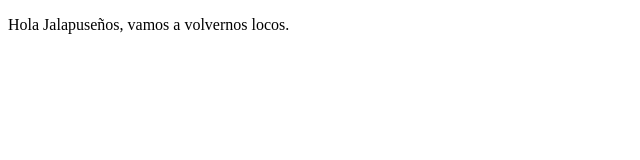
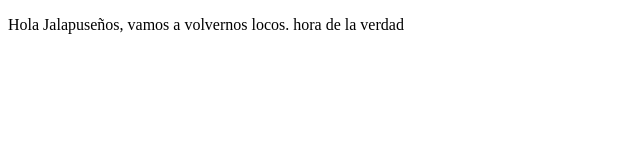
Before and after one commit to Capinz/proyectodemocursoprework, a plain HTML site: page index.html in a window 1280 px wide. Shown: the whole page, without its empty margins (0-640 px from the left). Drawn offline with Linux system fonts and the light colour scheme.

Commit message:
agregamos cambios

```diff
--- a/index.html
+++ b/index.html
@@ -7,7 +7,7 @@
 </head>
 <body>
     <p>
-        Hola Jalapuseños, vamos a volvernos locos.
+        Hola Jalapuseños, vamos a volvernos locos. hora de la verdad
     </p>
 </body>
 </html>
```
